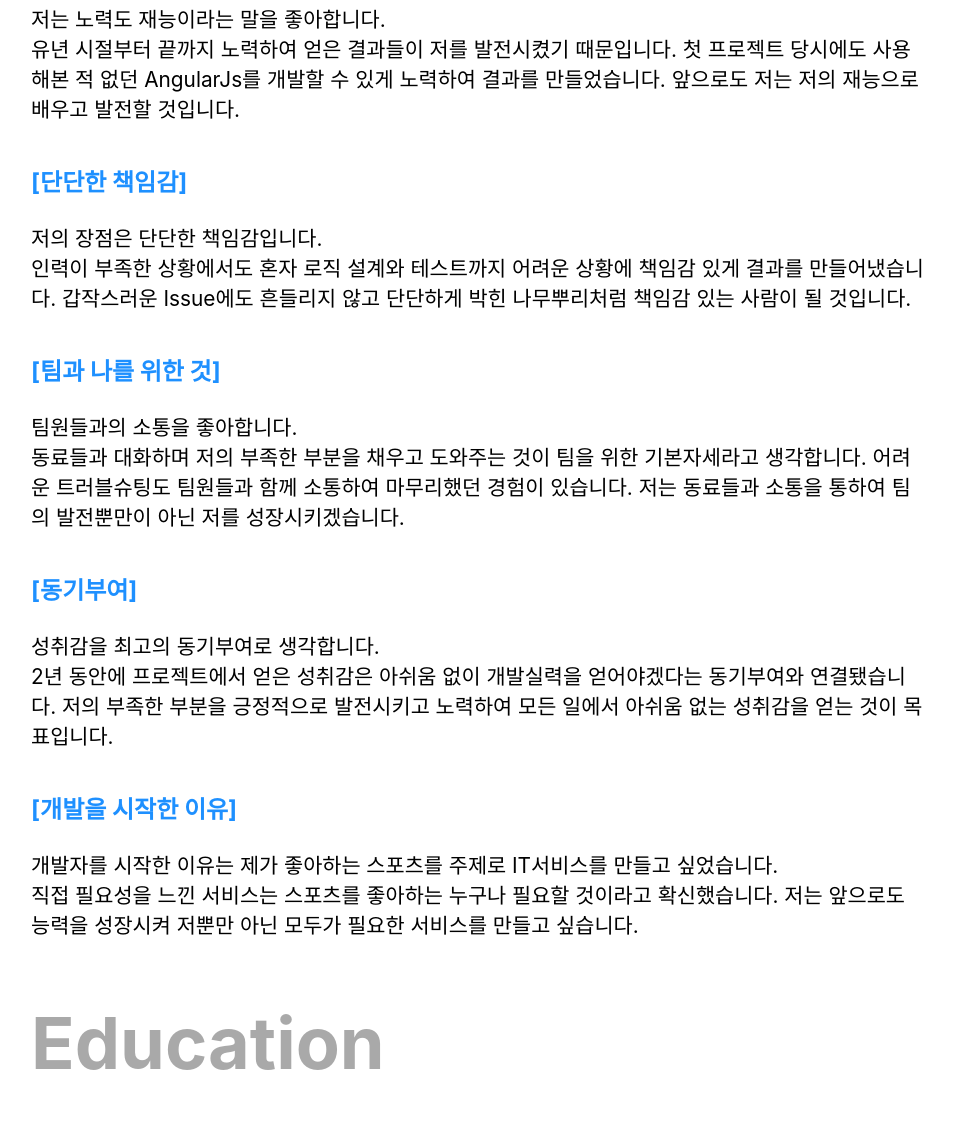
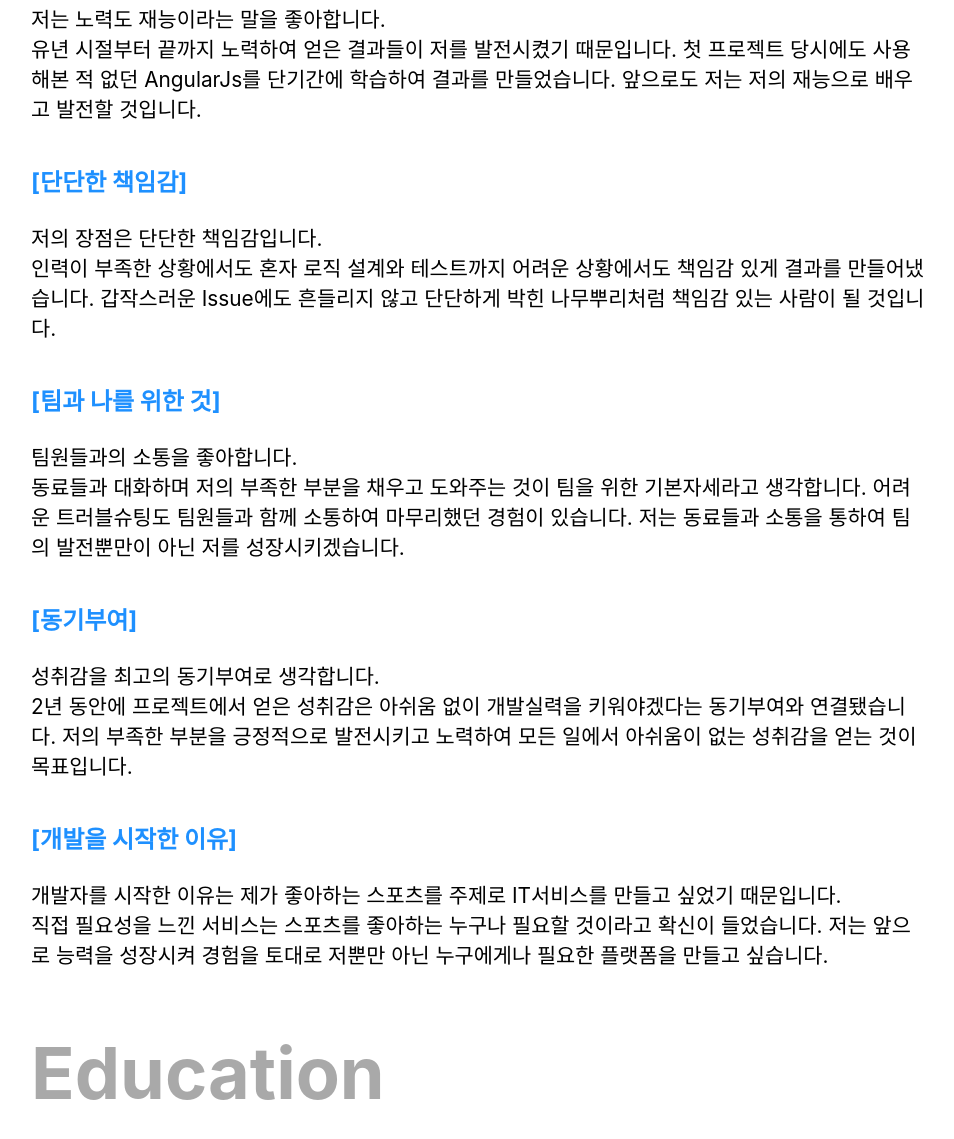
Before and after one commit to parkkite/resume, a plain HTML site: page index.html in a window 1280 px wide. Shown: the part 1438-2577 px from the top of the page, without its empty margins (161-1115 px from the left). Drawn offline with Linux system fonts and the light colour scheme.

Commit message:
소개 수정

```diff
--- a/index.html
+++ b/index.html
@@ -40,11 +40,11 @@
                 <dt>[노력도 재능]</dt>
                     <dd>
                         저는 노력도 재능이라는 말을 좋아합니다.<br> 유년 시절부터 끝까지 노력하여 얻은 결과들이 저를 발전시켰기 때문입니다.
-                        첫 프로젝트 당시에도 사용해본 적 없던 AngularJs를 개발할 수 있게 노력하여 결과를 만들었습니다. 앞으로도 저는 저의 재능으로 배우고 발전할 것입니다.
+                        첫 프로젝트 당시에도 사용해본 적 없던 AngularJs를 단기간에 학습하여 결과를 만들었습니다. 앞으로도 저는 저의 재능으로 배우고 발전할 것입니다.
                     </dd>
                 <dt>[단단한 책임감]</dt>
                     <dd>
-                        저의 장점은 단단한 책임감입니다.<br> 인력이 부족한 상황에서도 혼자 로직 설계와 테스트까지 어려운 상황에 책임감 있게 결과를 만들어냈습니다.
+                        저의 장점은 단단한 책임감입니다.<br> 인력이 부족한 상황에서도 혼자 로직 설계와 테스트까지 어려운 상황에서도 책임감 있게 결과를 만들어냈습니다.
                         갑작스러운 Issue에도 흔들리지 않고 단단하게 박힌 나무뿌리처럼 책임감 있는 사람이 될 것입니다.
                     </dd>
                 <dt>[팀과 나를 위한 것]</dt>
@@ -55,14 +55,14 @@
                 <dt>[동기부여]</dt>
                     <dd>
                         성취감을 최고의 동기부여로 생각합니다. <br>
-                        2년 동안에 프로젝트에서 얻은 성취감은 아쉬움 없이 개발실력을 얻어야겠다는 동기부여와 연결됐습니다.
-                        저의 부족한 부분을 긍정적으로 발전시키고 노력하여 모든 일에서 아쉬움 없는 성취감을 얻는 것이 목표입니다.
+                        2년 동안에 프로젝트에서 얻은 성취감은 아쉬움 없이 개발실력을 키워야겠다는 동기부여와 연결됐습니다.
+                        저의 부족한 부분을 긍정적으로 발전시키고 노력하여 모든 일에서 아쉬움이 없는 성취감을 얻는 것이 목표입니다.
                     </dd>
                 <dt>[개발을 시작한 이유]</dt>
                     <dd>
-                        개발자를 시작한 이유는 제가 좋아하는 스포츠를 주제로 IT서비스를 만들고 싶었습니다.<br>
-                        직접 필요성을 느낀 서비스는 스포츠를 좋아하는 누구나 필요할 것이라고 확신했습니다.
-                        저는 앞으로도 능력을 성장시켜 저뿐만 아닌 모두가 필요한 서비스를 만들고 싶습니다.
+                        개발자를 시작한 이유는 제가 좋아하는 스포츠를 주제로 IT서비스를 만들고 싶었기 때문입니다.<br>
+                        직접 필요성을 느낀 서비스는 스포츠를 좋아하는 누구나 필요할 것이라고 확신이 들었습니다.
+                        저는 앞으로 능력을 성장시켜 경험을 토대로 저뿐만 아닌 누구에게나 필요한 플랫폼을 만들고 싶습니다.
                     </dd>
             </dl>
         </div>
```
